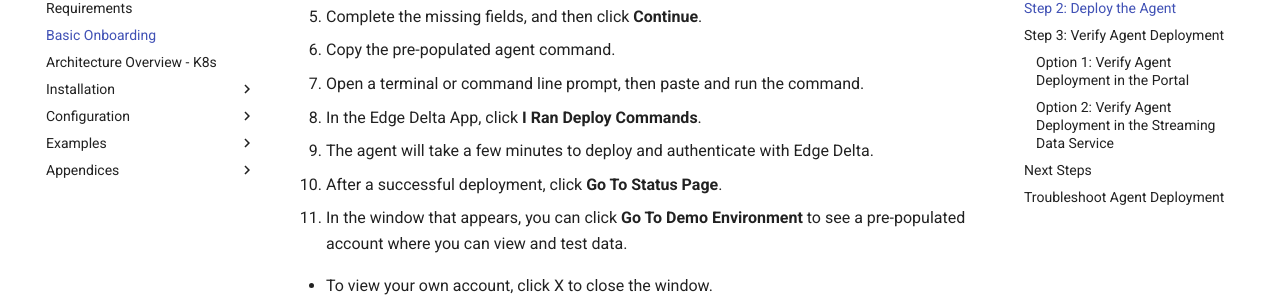
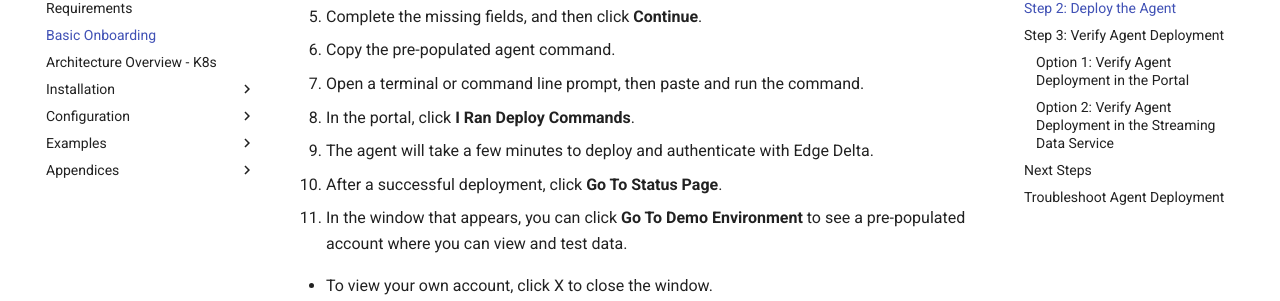
Before and after one commit to edgedelta/docs, an MkDocs documentation site: the page built from docs/basic-onboarding.md, in a window 1280 px wide and 900 px high, scrolled down 905 px. Shown: the part 152-453 px from the top of the window. Built offline with MkDocs 1.6.1 and Material for MkDocs 9.7.7, drawn with Linux system fonts in a browser that asks for light colours.

Commit message:
Update basic-onboarding.md

```diff
--- a/docs/basic-onboarding.md
+++ b/docs/basic-onboarding.md
@@ -39,7 +39,7 @@ You can use this document to learn how to:
 5. Complete the missing fields, and then click **Continue**.
 6. Copy the pre-populated agent command.
 7. Open a terminal or command line prompt, then paste and run the command.
-8. In the Edge Delta App, click **I Ran Deploy Commands**.
+8. In the portal, click **I Ran Deploy Commands**.
 9. The agent will take a few minutes to deploy and authenticate with Edge Delta.
 10. After a successful deployment, click **Go To Status Page**.
 11. In the window that appears, you can click **Go To Demo Environment** to see a pre-populated account where you can view and test data.
```
